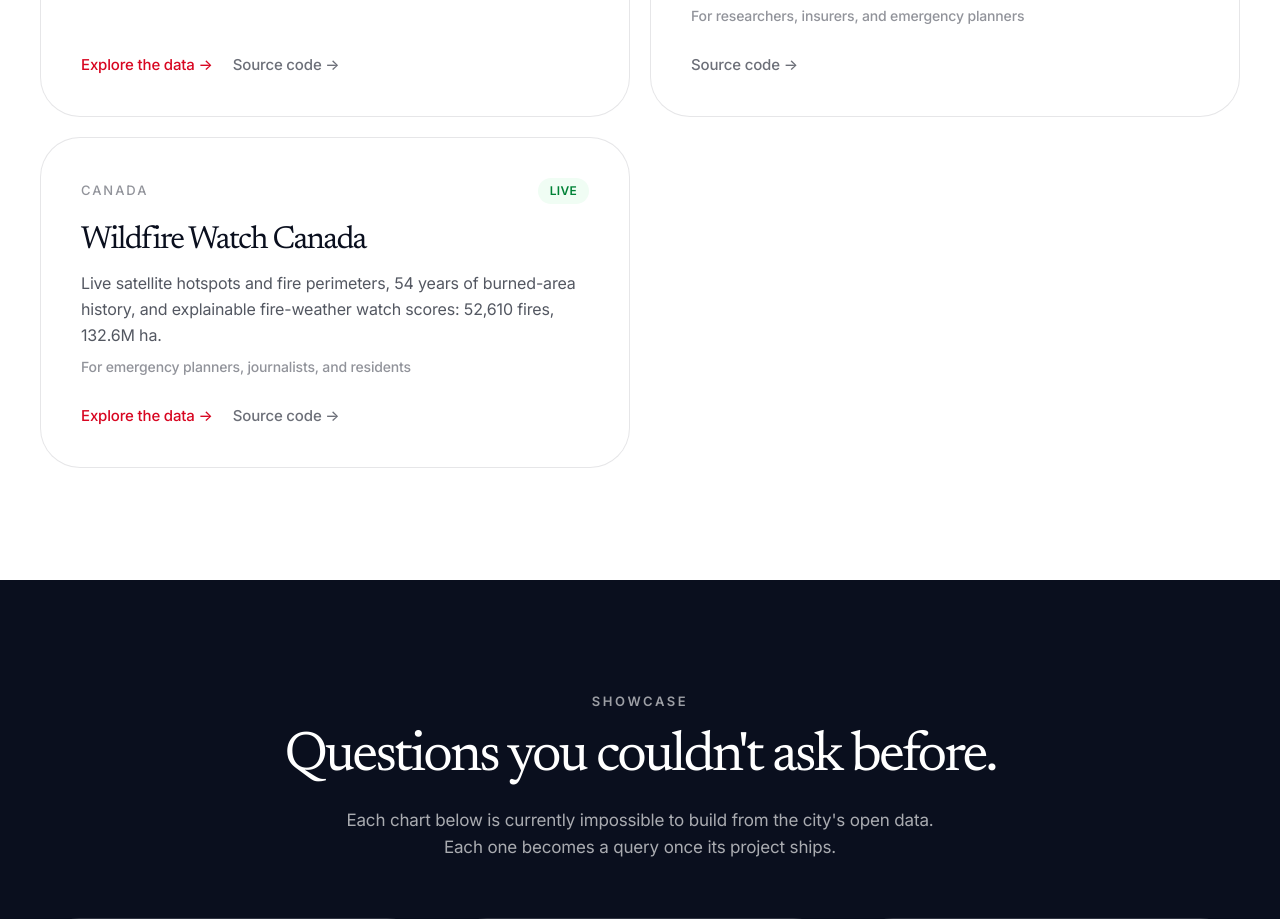
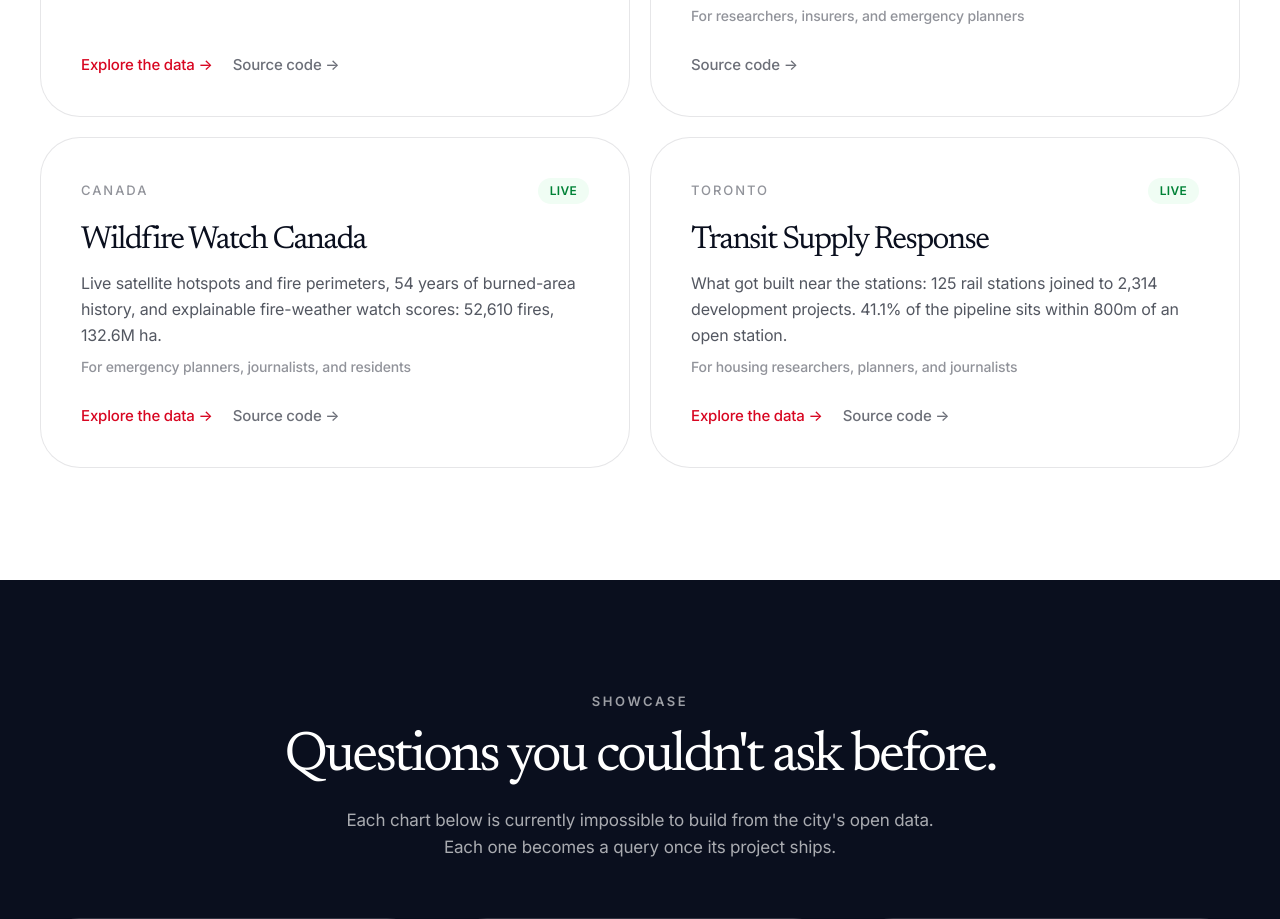
Before and after one commit to Nshipyard/canada-nshipyard, a Next.js app: page / in a window 1280 px wide. Shown: the part 4560-5479 px from the top of the page. Built offline with nearby package versions, Linux system fonts and the light colour scheme.

Commit message:
Add Transit Supply Response project card (EN/FR)

```diff
--- a/src/i18n.tsx
+++ b/src/i18n.tsx
@@ -211,6 +211,16 @@ const en = {
         desc: "Live satellite hotspots and fire perimeters, 54 years of burned-area history, and explainable fire-weather watch scores: 52,610 fires, 132.6M ha.",
         user: "For emergency planners, journalists, and residents",
         url: "https://fire.canada.nshipyard.com",
+        cta: "explore" as const,
+        status: "live" as const,
+      },
+      {
+        repo: "canada-transit-supply",
+        name: "Transit Supply Response",
+        tag: "Toronto",
+        desc: "What got built near the stations: 125 rail stations joined to 2,314 development projects. 41.1% of the pipeline sits within 800m of an open station.",
+        user: "For housing researchers, planners, and journalists",
+        url: "https://supply.canada.nshipyard.com",
         cta: "explore" as const,
         status: "live" as const,
       },
@@ -562,6 +572,16 @@ const fr: Dict = {
         cta: "explore" as const,
         status: "live" as const,
       },
+      {
+        repo: "canada-transit-supply",
+        name: "Réponse de l'offre près du transport",
+        tag: "Toronto",
+        desc: "Ce qui s'est construit près des stations : 125 stations de train reliées à 2 314 projets de développement. 41,1 % du pipeline se trouve à moins de 800 m d'une station ouverte.",
+        user: "Pour les chercheurs en logement, les urbanistes et les journalistes",
+        url: "https://supply.canada.nshipyard.com",
+        cta: "explore" as const,
+        status: "live" as const,
+      },
     ],
   },
   showcase: {
```
